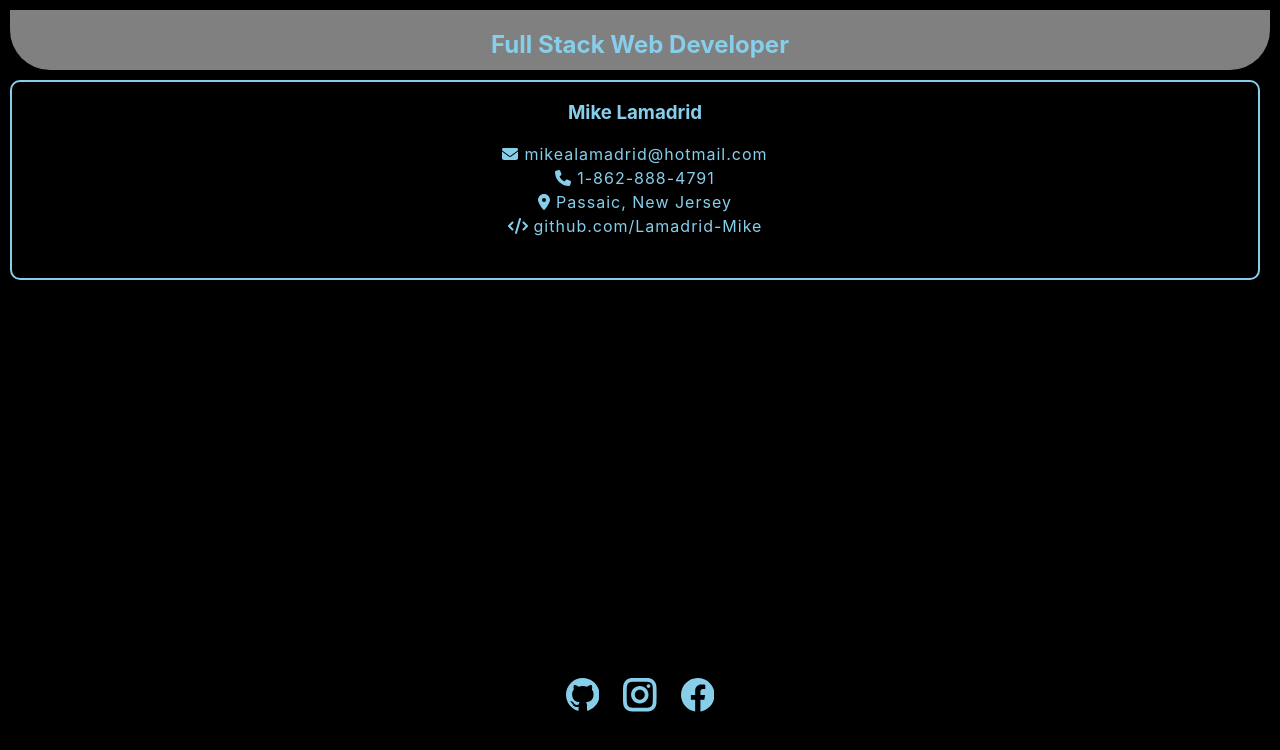
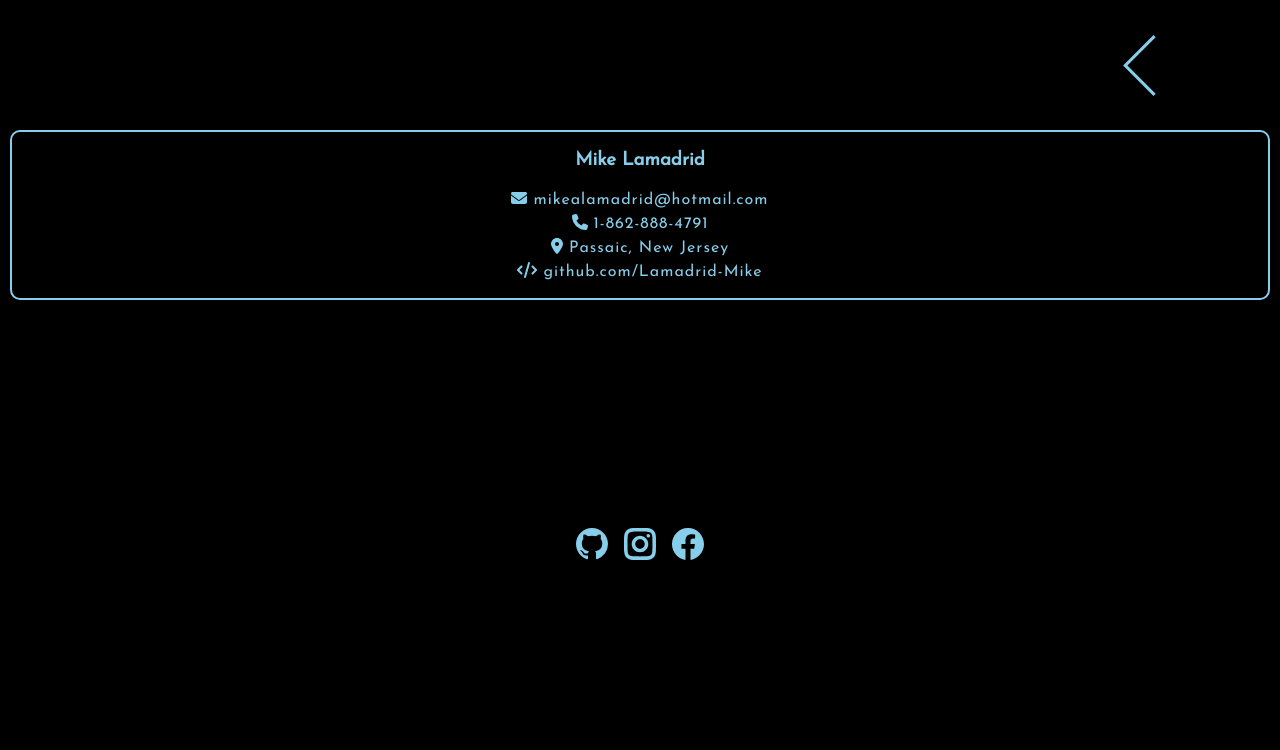
Before and after one commit to Lamadrid-Mike/My-Portfolio, a React (Create React App) app: page /resume in a window 1280 px wide. Shown: the top 750 px of the page. Built offline with nearby package versions, Linux system fonts and the light colour scheme.

Commit message:
files edited

```diff
--- a/public/index.html
+++ b/public/index.html
@@ -2,6 +2,12 @@
 <html lang="en">
   <head>
     <meta charset="utf-8" />
+    <link rel="preconnect" href="https://fonts.googleapis.com" />
+    <link rel="preconnect" href="https://fonts.gstatic.com" crossorigin />
+    <link
+      href="https://fonts.googleapis.com/css2?family=Josefin+Sans&display=swap"
+      rel="stylesheet"
+    />
     <link rel="icon" href="%PUBLIC_URL%/favicon.ico" />
     <meta name="viewport" content="width=device-width, initial-scale=1" />
     <meta name="theme-color" content="#000000" />
--- a/src/components/ProgressBar.css
+++ b/src/components/ProgressBar.css
@@ -11,28 +11,19 @@
 }
 
 .progress-value {
-  animation: CSS 3s normal forwards;
   box-shadow: 0 10px 40px -10px skyblue;
   border-radius: 100px;
   background: skyblue;
   height: 20px;
   width: 0;
-}
-
-@keyframes CSS {
-  0% {
-    width: 0;
-  }
-  100% {
-    width: 50%;
-  }
+  line-height: 30px;
 }
 
 .skill-container {
   display: flex;
   justify-content: space-around;
-  margin: 10px;
-  gap: 1.5em;
+  margin: 0.9em;
+  gap: 2em;
 }
 
 .skill-parent-container {
--- a/src/components/ProgressBar.js
+++ b/src/components/ProgressBar.js
@@ -1,15 +1,28 @@
 import React from "react";
 import "./ProgressBar.css";
-import { keyframes } from "styled-components";
+import styled, { keyframes } from "styled-components";
 
 let ProgressBar = function (props) {
+  const animation = keyframes`
+  0% {
+    width: 0%;
+  }
+  100% {
+    width: ${props.percentage}%;
+  }
+`;
+
+  const Div = styled.div`
+    animation: ${animation} 4s normal forwards;
+  `;
+
   return (
     <div>
       {props.type}
       <div className="progress">
-        <div className="progress-value CSS">
+        <Div className="progress-value">
           <p>{props.percentage}%</p>
-        </div>
+        </Div>
       </div>
     </div>
   );
--- a/src/components/aboutMe.css
+++ b/src/components/aboutMe.css
@@ -1,6 +1,6 @@
 .about-h1 {
   text-align: start;
-  margin-left: 5vh;
+  margin: 1.4em;
 }
 
 .about-container {
@@ -12,14 +12,19 @@
   gap: 2em;
 }
 
+.about-profile h4 {
+  text-align: center;
+  margin-top: 10px;
+}
+
 .about-container img {
   border-radius: 50%;
   width: 150px;
   height: 150px;
-  border: 7px solid skyblue;
+  border: 3px solid skyblue;
 }
 
-.about-container h4 {
+.about-container h3 {
   text-align: center;
 }
 
@@ -29,4 +34,5 @@
 
 .about-text {
   text-align: end;
+  line-height: 20px;
 }
--- a/src/components/aboutMe.js
+++ b/src/components/aboutMe.js
@@ -26,11 +26,12 @@ const About = function () {
               <h4>Web Developer</h4>
             </div>
             <div className="about-text">
-              Always in love with coding, took the stand and decided to join a
-              bootcamp a while ago and, today I still learning Javascript.
+              I made a decision to enroll at a bootcamp because I've always been
+              interested in coding. I recently attended bootcamp, and I'm still
+              learning Javascript till today.
             </div>
             <div className="skill-parent-container">
-              <h4>Skills</h4>
+              <h3>SKILLS</h3>
               <div className="skill-container">
                 <ProgressBar type="CSS" percentage={90} />
                 <ProgressBar type="HTML" percentage={80} />
--- a/src/components/footer.scss
+++ b/src/components/footer.scss
@@ -3,15 +3,12 @@ $avatar-color: skyblue;
 
 .footerContainer {
   background-color: $bg-color;
+  margin: 3em;
   display: flex;
+  flex-direction: row;
   justify-content: center;
-  gap: 1.5rem;
-  position: fixed;
-  left: 0;
-  bottom: 10%;
-  width: 100%;
-
+  gap: 1em;
   .icon {
-    font-size: 2.1rem;
+    font-size: 2rem;
   }
 }
--- a/src/components/home.scss
+++ b/src/components/home.scss
@@ -50,7 +50,6 @@ body {
     gap: 2rem;
     .btns {
       margin: 0.3rem 0.6rem 0.3rem 0.6rem;
-      border: none;
       border-radius: 1rem;
       padding: 1.2rem;
       color: skyblue;
--- a/src/components/resume.js
+++ b/src/components/resume.js
@@ -8,15 +8,18 @@ import {
   faCode,
 } from "@fortawesome/free-solid-svg-icons";
 import Footer from "./footer";
+import BackArrow from "./BackArrow";
+import { Link } from "react-router-dom";
 
+// page
 class Resume extends React.Component {
   render() {
     return (
       <>
+        <Link to="/">
+          <BackArrow />
+        </Link>
         <div className="resume">
-          <div className="tittle">
-            <h2>Full Stack Web Developer</h2>
-          </div>
           <div className="contactInfo">
             <h3>Mike Lamadrid</h3>
             <p>
--- a/src/components/resume.scss
+++ b/src/components/resume.scss
@@ -2,12 +2,10 @@ $bg-color: "black";
 $avatar-color: skyblue;
 
 .resume {
-  height: 650px;
-  width: auto;
   text-align: center;
   display: grid;
-  grid-template-columns: 1fr 1fr 1fr 1fr;
-  grid-template-rows: repeat(8, 60px);
+  grid-template-columns: 1fr repeat(4);
+  grid-template-rows: repeat(8, 50px);
   margin: 10px;
   gap: 10px;
   animation: fadeInAnimation ease 2s;
@@ -21,20 +19,12 @@ $avatar-color: skyblue;
       opacity: 1;
     }
   }
-  .tittle {
-    background-color: grey;
-    grid-column-start: 1;
-    grid-column-end: 6;
-    border-bottom-right-radius: 40px;
-    border-bottom-left-radius: 40px;
-  }
+
   .contactInfo {
     text-align: center;
     border: 2px solid skyblue;
-    grid-column-start: 1;
-    grid-column-end: 5;
-    grid-row-start: 2;
-    grid-row-end: 5;
+    grid-column: 1 / 5;
+    grid-row: 3 / 6;
     border-radius: 10px;
     p {
       letter-spacing: 1px;
--- a/src/index.css
+++ b/src/index.css
@@ -1,14 +1,11 @@
 body {
   background-color: black;
   margin: 0;
-  font-family: -apple-system, BlinkMacSystemFont, 'Segoe UI', 'Roboto', 'Oxygen',
-    'Ubuntu', 'Cantarell', 'Fira Sans', 'Droid Sans', 'Helvetica Neue',
-    sans-serif;
-  -webkit-font-smoothing: antialiased;
-  -moz-osx-font-smoothing: grayscale;
+  font-family: "Josefin Sans", sans-serif;
+  font-weight: 100;
 }
 
 code {
-  font-family: source-code-pro, Menlo, Monaco, Consolas, 'Courier New',
+  font-family: source-code-pro, Menlo, Monaco, Consolas, "Courier New",
     monospace;
 }
```
